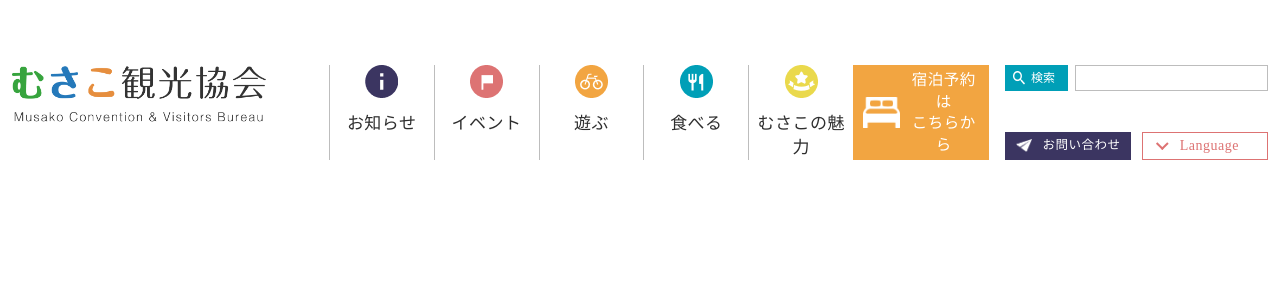
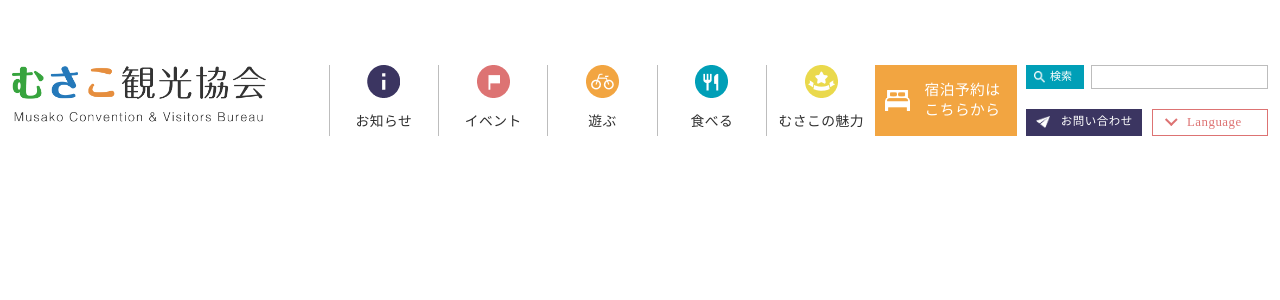
Before and after one commit to wadahideyuki/demo, a PHP site: page /header.html in a window 1280 px wide. Shown: the top 300 px of the page. Run offline with PHP 8.4, Linux system fonts and the light colour scheme; style sheets or scripts are compiled from the project's sources; some libraries are stand-ins or nearby versions.

Commit message:
ヘッダーのPC～SP間のレスポンシブ調整

```diff
--- a/common/css/_mq.scss
+++ b/common/css/_mq.scss
@@ -39,3 +39,9 @@
 		@content;
 	}
 }
+
+@mixin mqMinMaxW($bpMin: 768px, $bpMax: 1392px) {
+	@media screen and (min-width: $bpMin) and (max-width: $bpMax) {
+		@content;
+	}
+}
--- a/common/css/header.css
+++ b/common/css/header.css
@@ -51,6 +51,10 @@
         flex-shrink: 0;
         width: 263px;
         margin-left: 16px; }
+        @media screen and (min-width: 768px) and (max-width: 1392px) {
+          .header .u-inner .hdMenus .etc {
+            width: 18.8936781609vw;
+            margin-left: 0.7183908046vw; } }
         @media screen and (max-width: 767px) {
           .header .u-inner .hdMenus .etc {
             flex-direction: column-reverse;
@@ -69,7 +73,7 @@
               width: 63px;
               height: 26px;
               color: #fff;
-              font-size: 12px;
+              font-size: 1.2rem;
               position: relative;
               cursor: pointer;
               line-height: 1;
@@ -89,11 +93,22 @@
                 position: absolute;
                 top: 7px;
                 left: 26px; }
+              @media screen and (min-width: 768px) and (max-width: 1392px) {
+                .header .u-inner .hdMenus .etc .searchBox form button {
+                  width: 4.525862069vw;
+                  height: 1.867816092vw;
+                  font-size: 0.8620689655vw; }
+                  .header .u-inner .hdMenus .etc .searchBox form button i {
+                    width: 0.8620689655vw;
+                    top: 0.4310344828vw;
+                    left: 0.5747126437vw; }
+                  .header .u-inner .hdMenus .etc .searchBox form button span {
+                    top: 0.5028735632vw;
+                    left: 1.867816092vw; } }
               @media screen and (max-width: 767px) {
                 .header .u-inner .hdMenus .etc .searchBox form button {
                   width: 16.8vw;
-                  height: 6.9333333333vw;
-                  font-size: 3.2vw; }
+                  height: 6.9333333333vw; }
                   .header .u-inner .hdMenus .etc .searchBox form button i {
                     width: 3.2vw;
                     top: 1.6vw;
@@ -114,6 +129,9 @@
                 border: 1px solid #BDBDBD;
                 border-radius: 0;
                 box-sizing: border-box; }
+              @media screen and (min-width: 768px) and (max-width: 1392px) {
+                .header .u-inner .hdMenus .etc .searchBox form .txt {
+                  height: 1.867816092vw; } }
               @media screen and (max-width: 767px) {
                 .header .u-inner .hdMenus .etc .searchBox form .txt {
                   width: 51.2vw;
@@ -144,6 +162,9 @@
             background-color: #3B3561;
             color: #fff;
             font-size: 1.25rem; }
+            @media screen and (min-width: 768px) and (max-width: 1392px) {
+              .header .u-inner .hdMenus .etc .btns .inq {
+                font-size: 0.8979885057vw; } }
             @media screen and (max-width: 767px) {
               .header .u-inner .hdMenus .etc .btns .inq {
                 width: 33.0666666667vw;
@@ -153,13 +174,19 @@
               display: block;
               width: 16.5px;
               margin-right: 10.5px; }
+              @media screen and (min-width: 768px) and (max-width: 1392px) {
+                .header .u-inner .hdMenus .etc .btns .inq i {
+                  width: 1.1494252874vw; } }
               @media screen and (max-width: 767px) {
                 .header .u-inner .hdMenus .etc .btns .inq i {
                   width: 4.4vw; } }
           .header .u-inner .hdMenus .etc .btns .lng {
             background-color: #fff;
             color: #DD7373;
-            font-size: 14px; }
+            font-size: 1.4rem; }
+            @media screen and (min-width: 768px) and (max-width: 1392px) {
+              .header .u-inner .hdMenus .etc .btns .lng {
+                font-size: 1.0057471264vw; } }
             @media screen and (max-width: 767px) {
               .header .u-inner .hdMenus .etc .btns .lng {
                 background-color: transparent;
@@ -169,6 +196,9 @@
               padding: 6px 16px 6px 37px;
               border: 1px solid #DD7373;
               position: relative; }
+              @media screen and (min-width: 768px) and (max-width: 1392px) {
+                .header .u-inner .hdMenus .etc .btns .lng .btn {
+                  padding-left: 2.658045977vw; } }
               @media screen and (max-width: 767px) {
                 .header .u-inner .hdMenus .etc .btns .lng .btn {
                   display: none; } }
@@ -189,6 +219,9 @@
                   border-bottom: 2px solid #DD7373;
                   border-left: 2px solid #DD7373;
                   transform: translate(20%, -20%) rotate(-45deg); }
+                @media screen and (min-width: 768px) and (max-width: 1392px) {
+                  .header .u-inner .hdMenus .etc .btns .lng .btn i {
+                    left: 0.933908046vw; } }
               .header .u-inner .hdMenus .etc .btns .lng .btn.show i:before, .header .u-inner .hdMenus .etc .btns .lng .btn.show i:after {
                 width: 141.421356237%;
                 height: 141.421356237%;
@@ -222,6 +255,11 @@
                 position: absolute;
                 top: -1px;
                 left: 0; }
+                @media screen and (min-width: 768px) and (max-width: 1392px) {
+                  .header .u-inner .hdMenus .etc .btns .lng .lngs span {
+                    padding-top: 1.3649425287vw;
+                    padding-bottom: 1.1494252874vw;
+                    font-size: 0.8979885057vw; } }
                 @media screen and (max-width: 767px) {
                   .header .u-inner .hdMenus .etc .btns .lng .lngs span {
                     display: block;
@@ -232,7 +270,7 @@
               .header .u-inner .hdMenus .etc .btns .lng .lngs a {
                 padding-left: 37px; }
                 .header .u-inner .hdMenus .etc .btns .lng .lngs a + a {
-                  margin-top: 12px; }
+                  margin-top: 0.96em; }
                 @media screen and (max-width: 767px) {
                   .header .u-inner .hdMenus .etc .btns .lng .lngs a {
                     display: inline-block;
@@ -279,6 +317,9 @@
               margin: 0 auto 14px; }
             .header .u-inner .hdMenus .nav_btn .hdNav a p {
               font-size: 1.7rem; }
+            @media screen and (min-width: 768px) and (max-width: 1392px) {
+              .header .u-inner .hdMenus .nav_btn .hdNav a p {
+                font-size: 1.0775862069vw; } }
             @media screen and (max-width: 767px) {
               .header .u-inner .hdMenus .nav_btn .hdNav a {
                 display: flex;
@@ -318,6 +359,11 @@
             .header .u-inner .hdMenus .nav_btn .hdBtnYoyaku > a p {
               margin-left: 8px;
               font-size: 1.55rem; }
+            @media screen and (min-width: 768px) and (max-width: 1392px) {
+              .header .u-inner .hdMenus .nav_btn .hdBtnYoyaku > a p {
+                font-size: 1.1494252874vw; }
+                .header .u-inner .hdMenus .nav_btn .hdBtnYoyaku > a p br {
+                  display: none; } }
             @media screen and (max-width: 767px) {
               .header .u-inner .hdMenus .nav_btn .hdBtnYoyaku > a {
                 padding: 4.8vw; }
--- a/common/css/header.scss
+++ b/common/css/header.scss
@@ -56,6 +56,10 @@
 				flex-shrink: 0;
 				width: 263px;
 				margin-left: 16px;
+				@include mqMinMaxW{
+					width: 263/1392 * $vw;
+					margin-left: 10/1392 * $vw;
+				}
 				@include mq{
 					flex-direction: column-reverse;
 					width: auto;
@@ -76,7 +80,7 @@
 							width: 63px;
 							height: 26px;
 							color: #fff;
-							font-size: 12px;
+							font-size: 1.2rem;
 							position: relative;
 							cursor: pointer;
 							line-height: 1;
@@ -95,10 +99,23 @@
 								top: 7px;
 								left: 26px;
 							}
+							@include mqMinMaxW{
+								width: 63/1392 * $vw;
+								height: 26/1392 * $vw;
+								font-size: 12/1392 * $vw;
+								i{
+									width: 12/1392 * $vw;
+									top: 6/1392 * $vw;
+									left: 8/1392 * $vw;
+								}
+								span{
+									top: 7/1392 * $vw;
+									left: 26/1392 * $vw;
+								}
+							}
 							@include mq{
 								width: vw(63);
 								height: vw(26);
-								font-size: vw(12);
 								i{
 									width: vw(12);
 									top: vw(6);
@@ -123,6 +140,9 @@
 								border: 1px solid #BDBDBD;
 								border-radius: 0;
 								box-sizing: border-box;
+							}
+							@include mqMinMaxW{
+								height: 26/1392 * $vw;
 							}
 							@include mq{
 								width: vw(192);
@@ -157,6 +177,9 @@
 						background-color: $purple1;
 						color: #fff;
 						font-size: 1.25rem;
+						@include mqMinMaxW{
+							font-size: 12.5/1392 * $vw;
+						}
 						@include mq{
 							width: vw(124);
 							padding: vw(6) 0;
@@ -166,6 +189,9 @@
 							display: block;
 							width: 16.5px;
 							margin-right: 10.5px;
+							@include mqMinMaxW{
+								width: 16/1392 * $vw;
+							}
 							@include mq{
 								width: vw(16.5);
 							}
@@ -174,7 +200,10 @@
 					.lng{
 						background-color: #fff;
 						color: #DD7373;
-						font-size: 14px;
+						font-size: 1.4rem;
+						@include mqMinMaxW{
+							font-size: 14/1392 * $vw;
+						}
 						@include mq{
 							background-color: transparent;
 							width: auto;
@@ -184,6 +213,9 @@
 							padding: 6px 16px 6px 37px;
 							border: 1px solid #DD7373;
 							position: relative;
+							@include mqMinMaxW{
+								padding-left: 37/1392 * $vw;
+							}
 							@include mq{
 								display: none;
 							}
@@ -204,6 +236,9 @@
 									border-bottom: 2px solid #DD7373;
 									border-left: 2px solid #DD7373;
 									transform: translate(20%, -20%) rotate(-45deg);
+								}
+								@include mqMinMaxW{
+									left: 13/1392 * $vw;
 								}
 							}
 							&.show{
@@ -248,6 +283,11 @@
 								position: absolute;
 								top: -1px;
 								left: 0;
+								@include mqMinMaxW{
+									padding-top: 19/1392 * $vw;
+									padding-bottom: 16/1392 * $vw;
+									font-size: 12.5/1392 * $vw;
+								}
 								@include mq{
 									display: block;
 									background-color: transparent;
@@ -259,7 +299,7 @@
 							a{
 								padding-left: 37px;
 								+ a{
-									margin-top: 12px;
+									margin-top: em(12/12.5);
 								}
 								@include mq{
 									display: inline-block;
@@ -312,6 +352,11 @@
 						p{
 							font-size: 1.7rem;
 						}
+						@include mqMinMaxW{
+							p{
+								font-size: 15/1392 * $vw;
+							}
+						}
 						@include mq{
 							display: flex;
 							align-items: center;
@@ -355,6 +400,12 @@
 						p{
 							margin-left: 8px;
 							font-size: 1.55rem;
+						}
+						@include mqMinMaxW{
+							p{
+								font-size: 16/1392 * $vw;
+								br{display: none;}
+							}
 						}
 						@include mq{
 							padding: vw(18);
```
